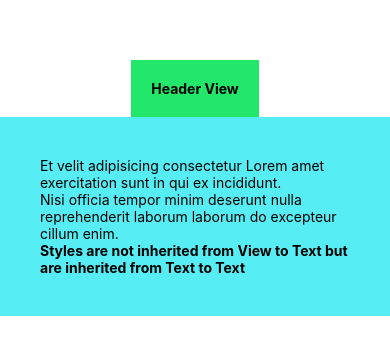
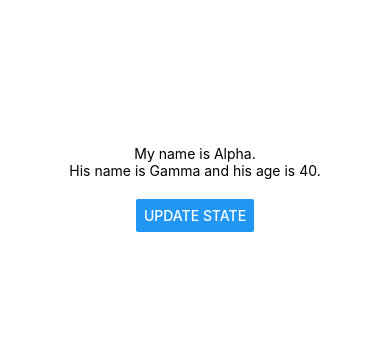
Before and after one commit to luvgangwani/react-native-basics, a React Native app: screen / in a window 390 px wide. Shown: the part 234-588 px from the top of the page. Built offline with nearby package versions, Linux system fonts and the light colour scheme.

Commit message:
Lesson 4 - Using states

```diff
--- a/App.js
+++ b/App.js
@@ -1,17 +1,25 @@
 import { StatusBar } from 'expo-status-bar';
-import React from 'react';
-import { StyleSheet, Text, View } from 'react-native';
+import React, { useState } from 'react';
+import { Button, StyleSheet, Text, View } from 'react-native';
 
 export default function App() {
+  const [name, setName] = useState('Alpha');
+  const [person, setPerson] = useState({ name: 'Gamma', age: 40 });
+
+  const handleUpdateStatusClick = () => {
+    setName('Beta');
+    setPerson({
+      name: 'Delta',
+      age: 45,
+    });
+  };
+
   return (
     <View style={styles.container}>
-      <View style={styles.header}>
-        <Text style={styles.boldText}>Header View</Text>
-      </View>
-      <View style={styles.body}>
-        <Text>Et velit adipisicing consectetur Lorem amet exercitation sunt in qui ex incididunt.</Text>
-        <Text>Nisi officia tempor minim deserunt nulla reprehenderit laborum laborum do excepteur cillum enim.</Text>
-        <Text style={styles.boldText}>Styles are not inherited from View to Text but are inherited from <Text>Text to Text</Text></Text>
+      <Text>My name is {name}.</Text>
+      <Text>His name is {person.name} and his age is {person.age}.</Text>
+      <View style={styles.buttonContainer}>
+        <Button title="Update State" onPress={handleUpdateStatusClick}/>
       </View>
       <StatusBar style="auto" />
     </View>
@@ -25,17 +33,7 @@
     alignItems: 'center',
     justifyContent: 'center',
   },
-  header: {
-    backgroundColor: '#23E76A',
-    padding: 20,
-    color: '#000000',
-  },
-  boldText: {
-    fontWeight: 'bold',
-  },
-  body: {
-    backgroundColor: '#56EEF4',
-    padding: 40,
-    color: '#000000',
-  },
+  buttonContainer: {
+    marginTop: 20,
+  }
 });
```
